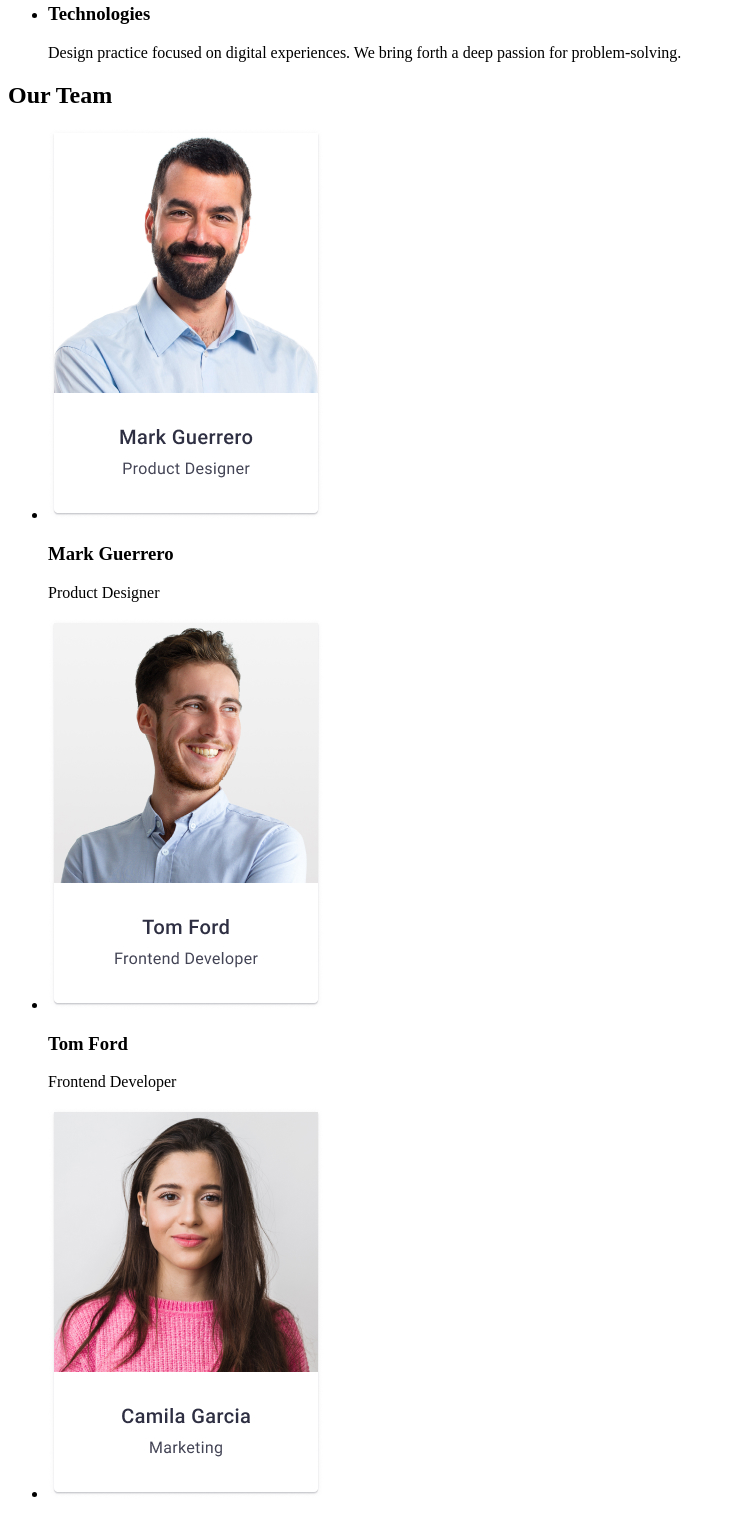
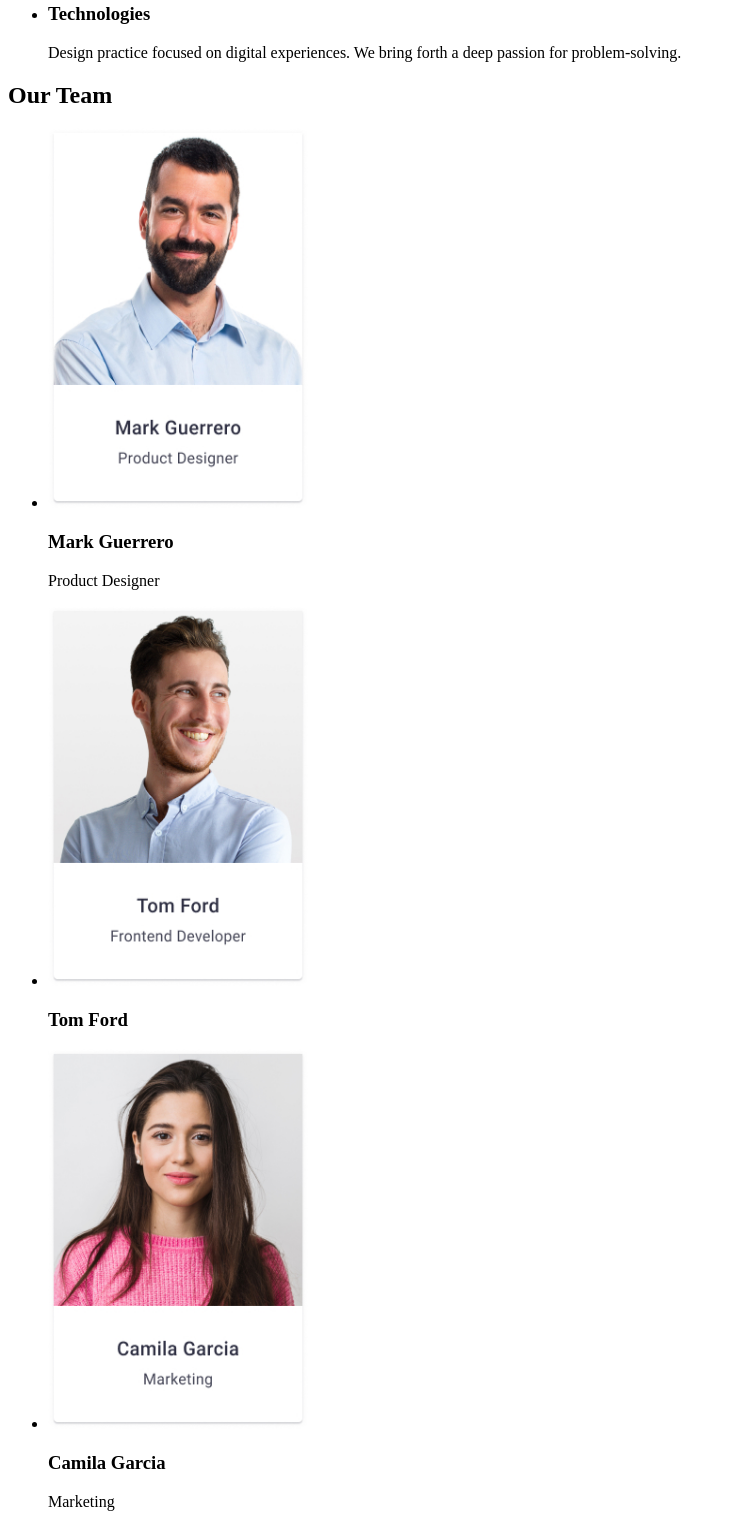
Before and after one commit to Larimar4you/goit-markup-hw-01, a plain HTML site: page index.html in a window 1280 px wide. Shown: the part 532-2046 px from the top of the page, without its empty margins (0-735 px from the left). Drawn offline with Linux system fonts and the light colour scheme.

Commit message:
Update index.html

```diff
--- a/index.html
+++ b/index.html
@@ -67,22 +67,21 @@
             <h2>Our Team</h2>
             <ul>
                 <li>
-                    <img src="./images/Mark.jpg" alt="Mark Guerrero"/>
+                    <img src="./images/Mark.jpg" alt="Mark Guerrero" width="260" height="380"/>
                     <h3>Mark Guerrero</h3>
                     <p>Product Designer</p>
                 </li>
                 <li>
-                    <img src="./images/Tom.jpg" alt="Tom Ford"/>
+                    <img src="./images/Tom.jpg" alt="Tom Ford" width="260" height="380"/>
                     <h3>Tom Ford</h3>
-                    <p>Frontend Developer</p>
                 </li>
                 <li>
-                    <img src="./images/Camila.jpg" alt="Camila Garcia"/>
+                    <img src="./images/Camila.jpg" alt="Camila Garcia" width="260" height="380"/>
                     <h3>Camila Garcia</h3>
                     <p>Marketing</p>
                 </li>
                 <li>
-                    <img src="./images/Daniel.jpg" alt="Daniel Wilson"/>
+                    <img src="./images/Daniel.jpg" alt="Daniel Wilson" width="260" height="380"/>
                     <h3>Daniel Wilson</h3>
                     <p>UI Designer</p>
                 </li>
```
